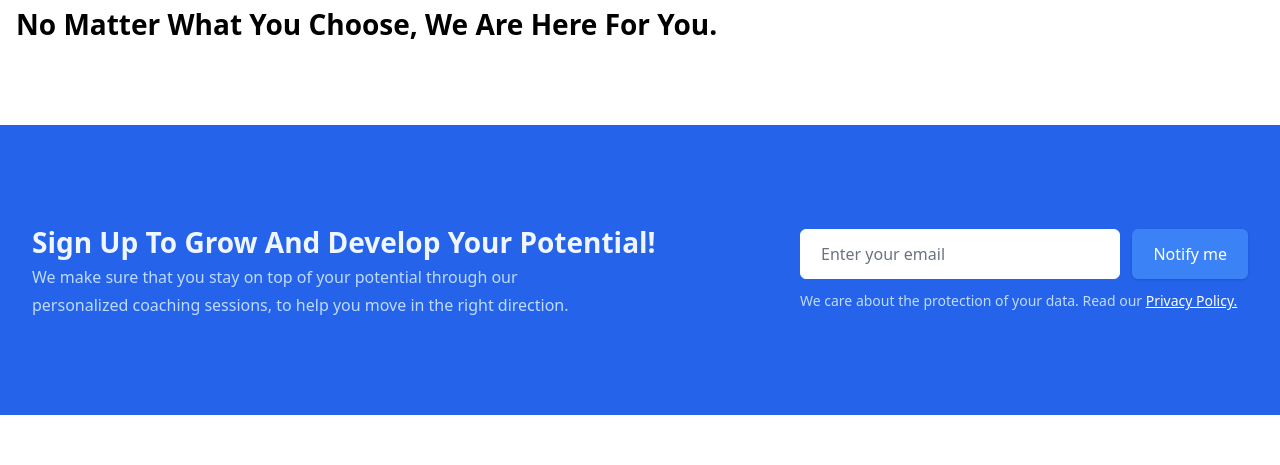
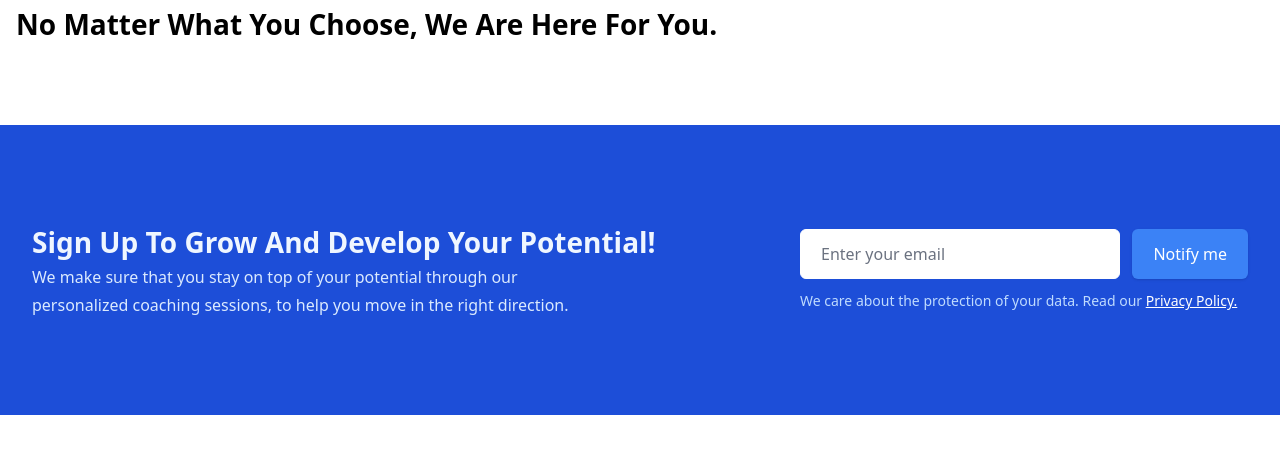
Before and after one commit to Justin-Bento/optionone-staffing-agency, a Next.js app: page / in a window 1280 px wide. Shown: the part 1720-2185 px from the top of the page. Built offline with nearby package versions, Linux system fonts and the light colour scheme.

Commit message:
fixed contrast ratio

```diff
--- a/components/Footer.tsx
+++ b/components/Footer.tsx
@@ -144,7 +144,7 @@ export default function Footer() {
           </div>
         </div>
         <div className="pt-8 mt-12 border-t border-gray-200">
-          <p className="text-gray-400 type-body-large text-start md:text-center">&copy; {new Date().getFullYear()} Option One Staffing, Inc. All rights reserved.</p>
+          <p className="type-body-medium text-start md:text-center">&copy; {new Date().getFullYear()} Option One Staffing, Inc. All rights reserved.</p>
         </div>
       </div>
     </footer>
--- a/components/Home/CallToActionPrimary.tsx
+++ b/components/Home/CallToActionPrimary.tsx
@@ -2,14 +2,14 @@ import Link from "next/link";
 
 export default function CallToActionPrimary() {
   return (
-    <div className="bg-blue-600">
+    <div className="bg-blue-700">
       <div className="py-24 wrapper">
         <div className="xl:flex xl:items-center">
           <div className="xl:w-0 xl:flex-1">
             <h3 className="type-headline-medium text-blue-50">
               Sign up to Grow and develop your potential!
             </h3>
-            <p className="max-w-xl text-blue-200 type-body-large">
+            <p className="max-w-xl text-blue-100 type-body-large">
               We make sure that you stay on top of your potential through our
               personalized coaching sessions, to help you move in the right
               direction.
```
